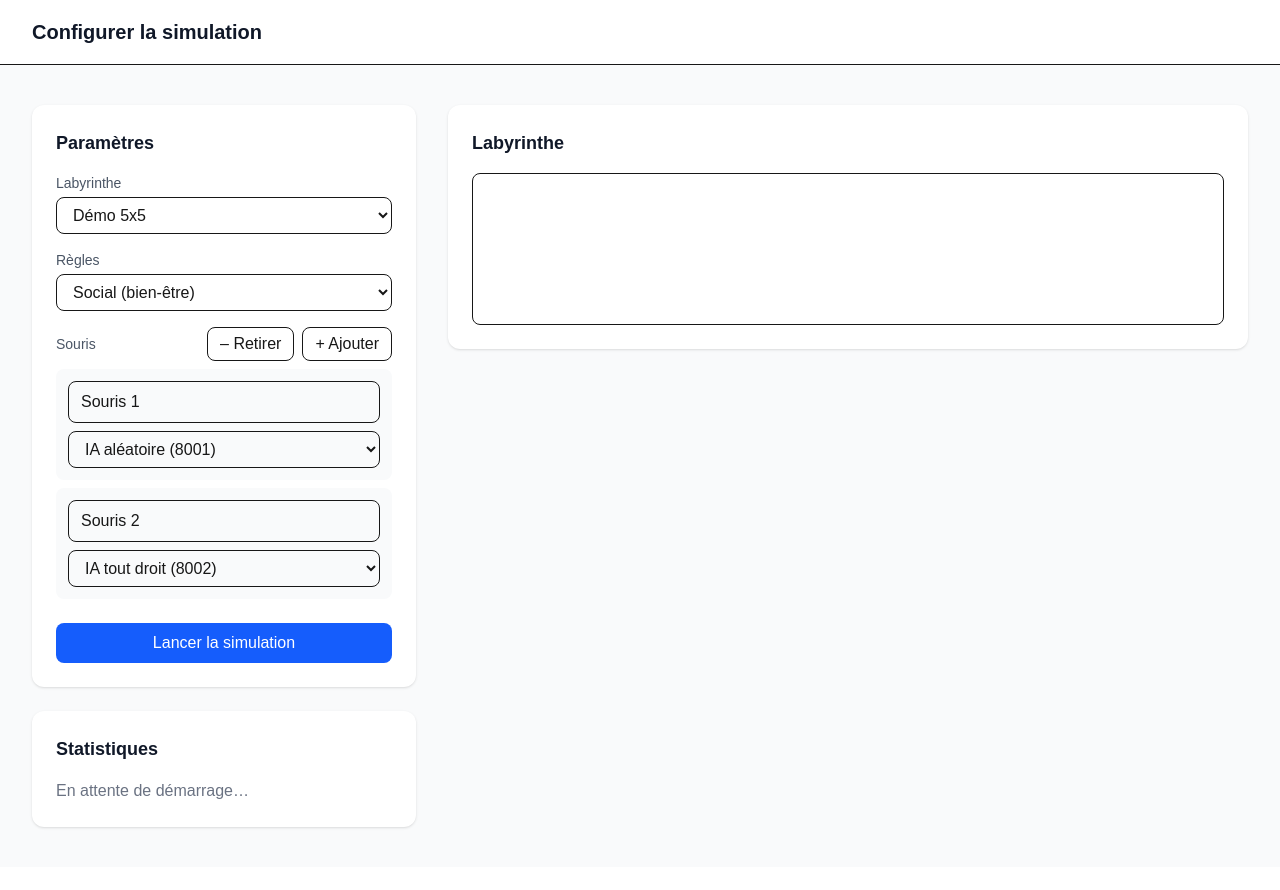
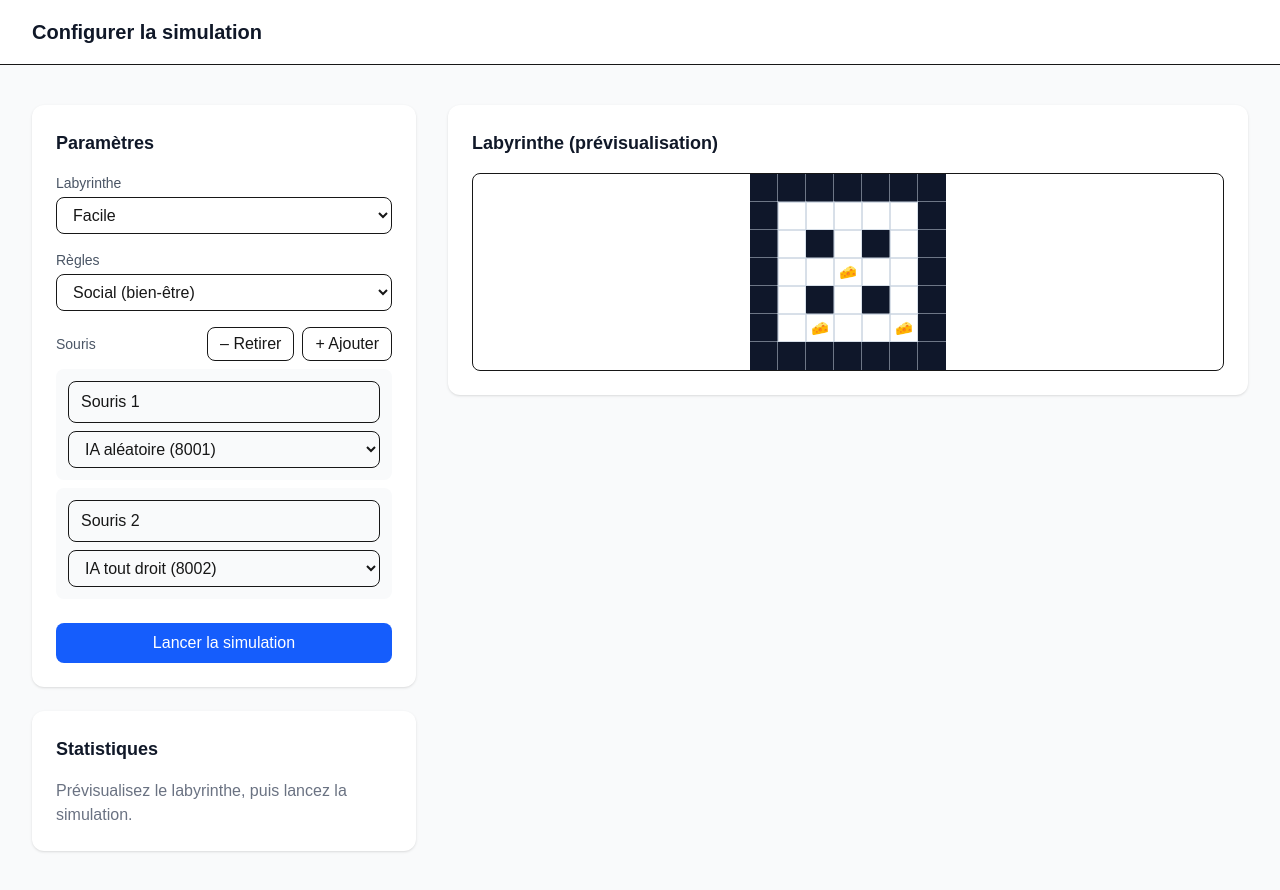
Before and after one commit to barryaliou980/mouse_labyrinth_front, a Next.js app: page /simulate in a window 1280 px wide. Before the commit the page ends 867 px from the top, so only its background shows below. Built offline with nearby package versions, Linux system fonts and the light colour scheme.

Commit message:
change some stuff

```diff
--- a/app/api/simulations/[id]/stream/route.ts
+++ b/app/api/simulations/[id]/stream/route.ts
@@ -10,7 +10,7 @@ export async function GET(req: NextRequest, { params }: { params: { id: string }
       const interval = setInterval(()=>{
         controller.enqueue(enc.encode(`data: ${JSON.stringify(sim)}\n\n`));
         if (sim.finished) { clearInterval(interval); controller.close(); }
-      }, 500);
+      }, 250);
     }
   });
   return new Response(stream, { headers: { "Content-Type":"text/event-stream", "Cache-Control":"no-cache", "Connection":"keep-alive" } });
--- a/app/page.tsx
+++ b/app/page.tsx
@@ -60,7 +60,7 @@ export default function HomePage() {
           </div>
 
           <div className="grid md:grid-cols-3 gap-8">
-            <div className="text-center p-6 rounded-xl bg-gray-50 hover:bg-gray-100 transition-colors duration-200">
+            <div className="text-center p-6 rounded-xl bg-gray-50 transition-colors duration-200">
               <div className="w-12 h-12 bg-blue-100 rounded-lg flex items-center justify-center mx-auto mb-4">
                 <Zap className="w-6 h-6 text-blue-600" />
               </div>
@@ -68,7 +68,7 @@ export default function HomePage() {
               <p className="text-gray-600">Algorithmes de décision pour franchir les obstacles et optimiser le chemin.</p>
             </div>
 
-            <div className="text-center p-6 rounded-xl bg-gray-50 hover:bg-gray-100 transition-colors duration-200">
+            <div className="text-center p-6 rounded-xl bg-gray-50 transition-colors duration-200">
               <div className="w-12 h-12 bg-green-100 rounded-lg flex items-center justify-center mx-auto mb-4">
                 <Grid3x3 className="w-6 h-6 text-green-600" />
               </div>
@@ -76,7 +76,7 @@ export default function HomePage() {
               <p className="text-gray-600">Plusieurs cartes de démo et extension possible via votre serveur.</p>
             </div>
 
-            <div className="text-center p-6 rounded-xl bg-gray-50 hover:bg-gray-100 transition-colors duration-200">
+            <div className="text-center p-6 rounded-xl bg-gray-50 transition-colors duration-200">
               <div className="w-12 h-12 bg-purple-100 rounded-lg flex items-center justify-center mx-auto mb-4">
                 <Play className="w-6 h-6 text-purple-600" />
               </div>
--- a/app/simulate/page.tsx
+++ b/app/simulate/page.tsx
@@ -13,37 +13,71 @@ export default function SimulatePage() {
     { name: 'Souris 1', agentUrl: 'http://127.0.0.1:8001/decide' },
     { name: 'Souris 2', agentUrl: 'http://127.0.0.1:8002/decide' },
   ]);
+
   const [simId, setSimId] = useState<string | null>(null);
   const [state, setState] = useState<any>(null);
+  const [isRunning, setIsRunning] = useState(false); // 🔒 bloque les nouveaux starts pendant un run
+  const evtRef = useRef<EventSource | null>(null);
 
+  const canvasRef = useRef<HTMLCanvasElement | null>(null);
+  const cell = 28;
+
+  // Charge les labyrinthes
   useEffect(() => {
-    fetch('/api/mazes').then(r => r.json()).then(d => {
+    fetch('/api/mazes')
+      .then(r => r.json())
+      .then(d => {
         setMazes(d.mazes);
         setMazeId(d.mazes?.[0]?.id || '');
       });
   }, []);
 
-  const addMouse = () =>
-    setMice(m => [...m, { name: `Souris ${m.length + 1}`, agentUrl: 'http://127.0.0.1:8003/decide' }]);
+  // Helpers de dessin
+  const drawEmptyGrid = (ctx: CanvasRenderingContext2D, grid: string[]) => {
+    const h = grid.length, w = grid[0].length;
+    ctx.clearRect(0, 0, w * cell, h * cell);
+    ctx.font = `${cell * 0.5}px sans-serif`;
+    ctx.textAlign = 'center';
+    ctx.textBaseline = 'middle';
 
-  const start = async () => {
-    const maze = mazes.find(m => m.id === mazeId) || mazes[0];
-    const res = await fetch('/api/simulations', {
-      method: 'POST',
-      headers: { 'content-type': 'application/json' },
-      body: JSON.stringify({ maze, mice, ruleset, maxTurns: 50, turnMs: 400 }),
-    });
-    const { id } = await res.json();
-    setSimId(id);
-    const evt = new EventSource(`/api/simulations/${id}/stream`);
-    evt.onmessage = e => setState(JSON.parse(e.data));
-    evt.onerror = () => evt.close();
+    for (let y = 0; y < h; y++) {
+      for (let x = 0; x < w; x++) {
+        const ch = grid[y][x];
+        ctx.strokeStyle = '#cbd5e1';
+        ctx.strokeRect(x * cell, y * cell, cell, cell);
+        if (ch === '#') {
+          ctx.fillStyle = '#0f172a';
+          ctx.fillRect(x * cell, y * cell, cell, cell);
+        }
+      }
+    }
   };
 
-  const canvasRef = useRef<HTMLCanvasElement | null>(null);
-  const cell = 28;
+  const drawPreview = (maze?: Maze) => {
+    if (!maze || !canvasRef.current) return;
+    const ctx = canvasRef.current.getContext('2d');
+    if (!ctx) return;
+    const grid = maze.grid;
+    const h = grid.length, w = grid[0].length;
+    canvasRef.current.width = w * cell;
+    canvasRef.current.height = h * cell;
 
-  useEffect(() => {
+    drawEmptyGrid(ctx, grid);
+
+    // 🧀 preview : dessine les 'C' présents dans la grille
+    for (let y = 0; y < h; y++) {
+      for (let x = 0; x < w; x++) {
+        if (grid[y][x] === 'C') {
+          ctx.fillText('🧀', x * cell + cell / 2, y * cell + cell / 2 + 1);
+        }
+        if (grid[y][x] === 'S') {
+          ctx.fillText('🚩', x * cell + cell / 2, y * cell + cell / 2 + 1);
+        }
+      }
+    }
+  };
+
+  const drawState = () => {
     if (!state || !canvasRef.current) return;
     const ctx = canvasRef.current.getContext('2d');
     if (!ctx) return;
@@ -52,49 +86,101 @@ export default function SimulatePage() {
     const h = grid.length, w = grid[0].length;
     canvasRef.current.width = w * cell;
     canvasRef.current.height = h * cell;
-    ctx.clearRect(0, 0, w * cell, h * cell);
 
-    // consistent font for emoji rendering
-    ctx.font = `${cell * 0.5}px sans-serif`;
-    ctx.textAlign = 'center';
-    ctx.textBaseline = 'middle';
+    drawEmptyGrid(ctx, grid);
 
-    for (let y = 0; y < h; y++) {
-        for (let x = 0; x < w; x++) {
-            const ch = grid[y][x];
-            ctx.strokeStyle = '#cbd5e1'; // slate-300
-            ctx.strokeRect(x * cell, y * cell, cell, cell);
-
-            if (ch === '#') {
-                ctx.fillStyle = '#0f172a'; // slate-900
-                ctx.fillRect(x * cell, y * cell, cell, cell);
-            }
-        }
-    }
-
-    // draw dynamic cheese positions from state.cheeses
+    // 🧀 fromages "vivants"
     for (const c of state.cheeses) {
       ctx.fillText('🧀', c.x * cell + cell / 2, c.y * cell + cell / 2 + 1);
     }
-
-    // draw mice
+    // 🐭 souris
     state.mice.forEach((m: any, i: number) => {
       ctx.fillText(`🐭${i + 1}`, m.pos.x * cell + cell / 2, m.pos.y * cell + cell / 2 + 2);
     });
+  };
+
+  // 🎯 PREVIEW : dessiner le maze choisi tant qu'il n'y a pas d'état de simulation
+  useEffect(() => {
+    if (state) return; // si une simu tourne/on a un state, on ne touche pas au preview
+    const maze = mazes.find(m => m.id === mazeId);
+    drawPreview(maze);
+    // eslint-disable-next-line react-hooks/exhaustive-deps
+  }, [mazeId, mazes]);
+
+  // 🎮 RENDER loop: quand l'état change (SSE), on redessine la simu
+  useEffect(() => {
+    if (!state) return;
+    drawState();
+    // eslint-disable-next-line react-hooks/exhaustive-deps
   }, [state]);
 
+  // Actions UI
+  const addMouse = () =>
+    setMice(m => [...m, { name: `Souris ${m.length + 1}`, agentUrl: 'http://127.0.0.1:8003/decide' }]);
+
+  const start = async () => {
+    if (isRunning) return; // 🔒 bloque un second start
+    setIsRunning(true);
+
+    const maze = mazes.find(m => m.id === mazeId) || mazes[0];
+    // reset affichage état précédent
+    setState(null);
+    drawPreview(maze);
+
+    const res = await fetch('/api/simulations', {
+      method: 'POST',
+      headers: { 'content-type': 'application/json' },
+      body: JSON.stringify({ maze, mice, ruleset, maxTurns: 50, turnMs: 400 }),
+    });
+    const { id } = await res.json();
+    setSimId(id);
+
+    // 🔌 ouvre un seul EventSource
+    const evt = new EventSource(`/api/simulations/${id}/stream`);
+    evtRef.current = evt;
+    evt.onmessage = e => {
+      const s = JSON.parse(e.data);
+      setState(s);
+      if (s.finished) {
+        evt.close();
+        evtRef.current = null;
+        setIsRunning(false); // ✅ on peut relancer une simulation
+      }
+    };
+    evt.onerror = () => {
+      evt.close();
+      evtRef.current = null;
+      setIsRunning(false);
+    };
+  };
+
+  const cancel = () => {
+    // côté serveur la boucle continue, mais on "abandonne" ce run côté UI
+    if (evtRef.current) {
+      evtRef.current.close();
+      evtRef.current = null;
+    }
+    setIsRunning(false);
+    setState(null);
+    // redraw preview du maze sélectionné
+    const maze = mazes.find(m => m.id === mazeId);
+    drawPreview(maze);
+  };
 
   return (
     <div className="min-h-screen bg-gray-50">
-      {/* header simple, cohérent */}
+      {/* Header */}
       <header className="bg-white border-b">
         <div className="max-w-7xl mx-auto h-16 px-4 sm:px-6 lg:px-8 flex items-center justify-between">
           <h2 className="text-xl font-bold text-gray-900">Configurer la simulation</h2>
+          <div className="flex items-center gap-3">
+            {isRunning && <span className="text-sm text-orange-600">⏳ Simulation en cours…</span>}
             {simId && state?.finished && (
               <a className="text-blue-600 hover:underline" href={`/results/${simId}`}>
                 Voir les résultats
               </a>
             )}
+          </div>
         </div>
       </header>
 
@@ -104,11 +190,13 @@ export default function SimulatePage() {
           <div className="lg:col-span-1 space-y-6">
             <div className="bg-white rounded-xl shadow-sm p-6">
               <h3 className="text-lg font-semibold text-gray-900 mb-4">Paramètres</h3>
+
               <label className="block text-sm text-gray-600 mb-1">Labyrinthe</label>
               <select
                 className="w-full border rounded-lg px-3 py-2 mb-4"
                 value={mazeId}
                 onChange={e => setMazeId(e.target.value)}
+                disabled={isRunning} // 🔒
               >
                 {mazes.map(m => (
                   <option key={m.id} value={m.id}>{m.name}</option>
@@ -120,6 +208,7 @@ export default function SimulatePage() {
                 className="w-full border rounded-lg px-3 py-2 mb-4"
                 value={ruleset}
                 onChange={e => setRuleset(e.target.value as any)}
+                disabled={isRunning} // 🔒
               >
                 <option value="simple">Simple</option>
                 <option value="social">Social (bien-être)</option>
@@ -129,12 +218,17 @@ export default function SimulatePage() {
                 <span className="text-sm text-gray-600">Souris</span>
                 <div className="space-x-2">
                   <button
-                    className="px-3 py-1 border rounded-lg hover:bg-gray-50"
+                    className="px-3 py-1 border rounded-lg hover:bg-gray-50 disabled:opacity-50"
                     onClick={() => setMice(m => (m.length > 1 ? m.slice(0, -1) : m))}
+                    disabled={isRunning} // 🔒
                   >
                     – Retirer
                   </button>
-                  <button className="px-3 py-1 border rounded-lg hover:bg-gray-50" onClick={addMouse}>
+                  <button
+                    className="px-3 py-1 border rounded-lg hover:bg-gray-50 disabled:opacity-50"
+                    onClick={addMouse}
+                    disabled={isRunning} // 🔒
+                  >
                     + Ajouter
                   </button>
                 </div>
@@ -151,6 +245,7 @@ export default function SimulatePage() {
                         copy[idx] = { ...m, name: e.target.value };
                         setMice(copy);
                       }}
+                      disabled={isRunning} // 🔒
                     />
                     <select
                       className="border rounded-lg px-3 py-2"
@@ -160,6 +255,7 @@ export default function SimulatePage() {
                         copy[idx] = { ...m, agentUrl: e.target.value };
                         setMice(copy);
                       }}
+                      disabled={isRunning} // 🔒
                     >
                       <option value="http://127.0.0.1:8001/decide">IA aléatoire (8001)</option>
                       <option value="http://127.0.0.1:8002/decide">IA tout droit (8002)</option>
@@ -169,12 +265,25 @@ export default function SimulatePage() {
                 ))}
               </div>
 
+              <div className="mt-6 flex gap-2">
                 <button
-                className="mt-6 w-full bg-blue-600 text-white rounded-lg px-4 py-2 hover:bg-blue-700 transition"
+                  className="flex-1 bg-blue-600 text-white rounded-lg px-4 py-2 hover:bg-blue-700 transition disabled:opacity-50"
                   onClick={start}
+                  disabled={isRunning} // 🔒 empêche de lancer une autre simu
+                  title={isRunning ? "Une simulation est déjà en cours" : "Lancer la simulation"}
                 >
                   Lancer la simulation
                 </button>
+                {isRunning && (
+                  <button
+                    className="px-4 py-2 border rounded-lg"
+                    onClick={cancel}
+                    title="Arrêter l'affichage courant (la boucle serveur continue sur ce run)"
+                  >
+                    Abandonner
+                  </button>
+                )}
+              </div>
             </div>
 
             {/* Stats live */}
@@ -182,7 +291,10 @@ export default function SimulatePage() {
               <h3 className="text-lg font-semibold text-gray-900 mb-4">Statistiques</h3>
               {state ? (
                 <div className="space-y-2 text-sm">
-                  <div className="flex justify-between"><span>Tour</span><span>{state.turn} {state.finished ? '(terminé)' : ''}</span></div>
+                  <div className="flex justify-between">
+                    <span>Tour</span>
+                    <span>{state.turn} {state.finished ? '(terminé)' : ''}</span>
+                  </div>
                   {state.mice.map((m: any, i: number) => (
                     <div key={i} className="flex justify-between">
                       <span>🐭 {m.name || `Souris ${i + 1}`}</span>
@@ -191,7 +303,9 @@ export default function SimulatePage() {
                   ))}
                 </div>
               ) : (
-                <p className="text-gray-500">En attente de démarrage…</p>
+                <p className="text-gray-500">
+                  {isRunning ? "Initialisation…" : "Prévisualisez le labyrinthe, puis lancez la simulation."}
+                </p>
               )}
             </div>
           </div>
@@ -199,7 +313,9 @@ export default function SimulatePage() {
           {/* Canvas */}
           <div className="lg:col-span-2">
             <div className="bg-white rounded-xl shadow-sm p-6">
-              <h3 className="text-lg font-semibold text-gray-900 mb-4">Labyrinthe</h3>
+              <h3 className="text-lg font-semibold text-gray-900 mb-4">
+                {isRunning ? 'Labyrinthe (simulation en cours)' : 'Labyrinthe (prévisualisation)'}
+              </h3>
               <div className="overflow-auto border rounded-lg">
                 <canvas ref={canvasRef} className="block m-auto" />
               </div>
--- a/data/mazes.json
+++ b/data/mazes.json
@@ -1,38 +1,50 @@
 {
   "mazes": [
     {
-      "id": "demo-5x5",
-      "name": "Démo 5x5",
-      "grid": [
-        "#####",
-        "#S..#",
-        "#.#.#",
-        "#..C#",
-        "#####"
-      ]
-    },
-    {
-      "id": "couloir-7x5",
-      "name": "Couloir 7x5",
+      "id": "facile",
+      "name": "Facile",
       "grid": [
         "#######",
-        "#S....#",
-        "###.#C#",
         "#.....#",
+        "#.#.#.#",
+        "#..C..#",
+        "#.#.#.#",
+        "#.C..C#",
         "#######"
       ]
     },
     {
-      "id": "rafales-9x7",
-      "name": "Rafales 9x7",
+      "id": "moyen",
+      "name": "Moyen",
       "grid": [
-        "#########",
-        "#S......#",
-        "#.###.#.#",
-        "#...#...#",
-        "#.#.#C#.#",
-        "#....C..#",
-        "#########"
+        "##########",
+        "#........#",
+        "#.#.###..#",
+        "#.#...#..#",
+        "#...#..C.#",
+        "#.###.##.#",
+        "#...#....#",
+        "#..#...#C#",
+        "#C....C..#",
+        "##########"
+      ]
+    },
+    {
+      "id": "difficile",
+      "name": "Difficile",
+      "grid": [
+        "############",
+        "#.......C..#",
+        "#.###.#.##.#",
+        "#...#.#....#",
+        "#.#.#.#.##.#",
+        "#...#....C.#",
+        "#.###.#.##.#",
+        "#..C#.#.##.#",
+        "#.##.......#",
+        "#.##.#####.#",
+        "#C....#...C#",
+        "############"
       ]
     }
   ]
--- a/lib/simulation.ts
+++ b/lib/simulation.ts
@@ -62,18 +62,63 @@ function applyRules_social(state: SimulationState, env:any, m: Mouse, moved:bool
   else if (state.turn % 5 === 0) m.mood = Math.max(0, m.mood-1);
 }
 
+function randomFreeCell(
+  env: { w: number; h: number; walls: Set<string> },
+  used: Set<string>,
+  maze: Maze
+) {
+  const free: { x: number; y: number }[] = [];
+  for (let y = 0; y < env.h; y++) {
+    for (let x = 0; x < env.w; x++) {
+      const ch = maze.grid[y][x];
+      // case vide uniquement, pas mur (#), pas déjà utilisée
+      if (ch === "." && !env.walls.has(`${x},${y}`) && !used.has(`${x},${y}`)) {
+        free.push({ x, y });
+      }
+    }
+  }
+  if (free.length === 0) return { x: 1, y: 1 }; // fallback très rare
+  const idx = Math.floor(Math.random() * free.length);
+  used.add(`${free[idx].x},${free[idx].y}`);
+  return free[idx];
+}
+
 export function createSimulation(cfg: SimulationConfig) {
   const id = randomUUID();
-  const { h,w,walls,cheeses,start } = parseMaze(cfg.maze);
-  const mice: Mouse[] = cfg.mice.map((m,i)=>({
-    id: randomUUID(), name: m.name ?? `Souris ${i+1}`, agentUrl: m.agentUrl,
-    pos: m.start ?? (start ?? { x:1, y:1 }), health:10, mood:10, eaten:0
-  }));
-  const state: SimulationState = { id, turn:0, maze: cfg.maze, mice, cheeses:[...cheeses], finished:false, ruleset: cfg.ruleset ?? "simple", history: [] };
+  const { h, w, walls, cheeses /*, start*/ } = parseMaze(cfg.maze);
+
+  const env = { h, w, walls };
+  const used = new Set<string>(); // empêche deux souris de partager la même case au spawn
+
+  const mice: Mouse[] = cfg.mice.map((m, i) => {
+    const spawn = randomFreeCell(env, used, cfg.maze);
+    return {
+      id: randomUUID(),
+      name: m.name ?? `Souris ${i + 1}`,
+      agentUrl: m.agentUrl,
+      pos: spawn,
+      health: 10,
+      mood: 10,
+      eaten: 0,
+    };
+  });
+
+  const state: SimulationState = {
+    id,
+    turn: 0,
+    maze: cfg.maze,
+    mice,
+    cheeses: [...cheeses],
+    finished: false,
+    ruleset: cfg.ruleset ?? "simple",
+    history: [],
+  };
+
   sims.set(id, state);
-  runLoop(state, cfg, { h,w,walls });
+  runLoop(state, cfg, env);
   return state;
 }
+
 
 async function runLoop(state: SimulationState, cfg: SimulationConfig, env:any) {
   const maxTurns = cfg.maxTurns ?? 50;
```
Also changed, not shown: 1 other file (tests, documents, lock files or other folders). Lines whose indentation alone changed are shown as unchanged.
